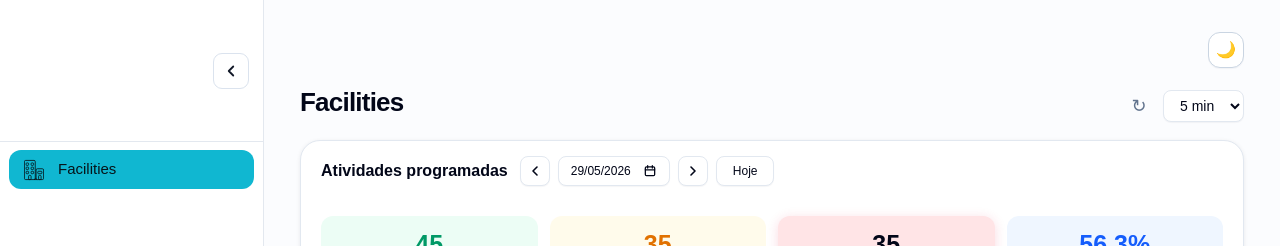
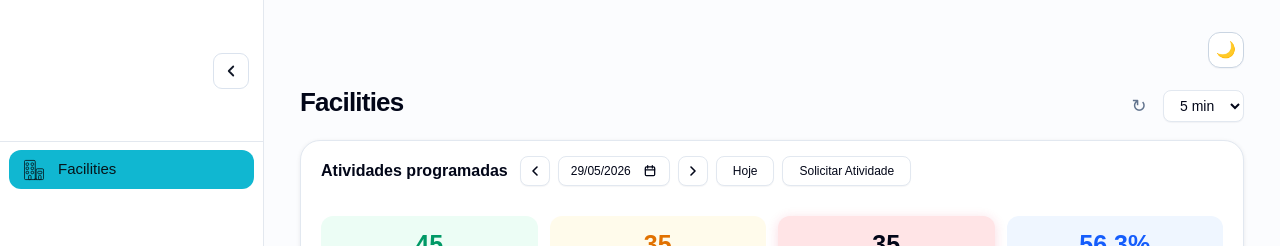
Before and after one commit to BAQ2002/OpsHub-Facilities, a Next.js app: page / in a window 1280 px wide. Shown: the top 246 px of the page. Built offline with nearby package versions, Linux system fonts and the light colour scheme.

Commit message:
adição de button

```diff
--- a/app/page.tsx
+++ b/app/page.tsx
@@ -165,6 +165,12 @@ export default function Home() {
             >
               Hoje
             </button>
+            <button
+              className="h-[30px]  place-content-end rounded-lg border border-slate-200 bg-white px-4 text-xs text-slate-950 shadow-[0_1px_1px_rgba(15,23,42,0.04)]"
+              type="button"
+            >
+              Solicitar Atividade
+            </button>
           </div>
 
           <div className="grid gap-3 lg:grid-cols-4">
```
